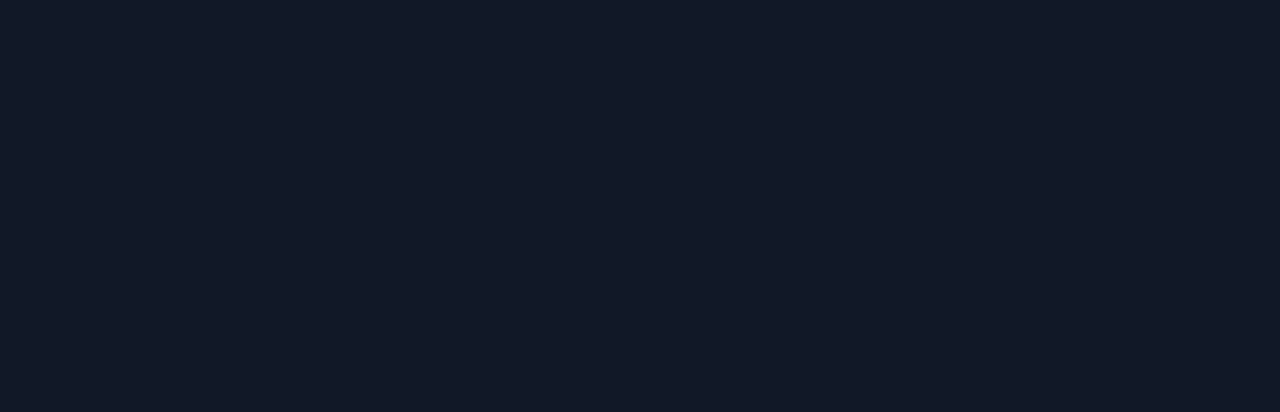
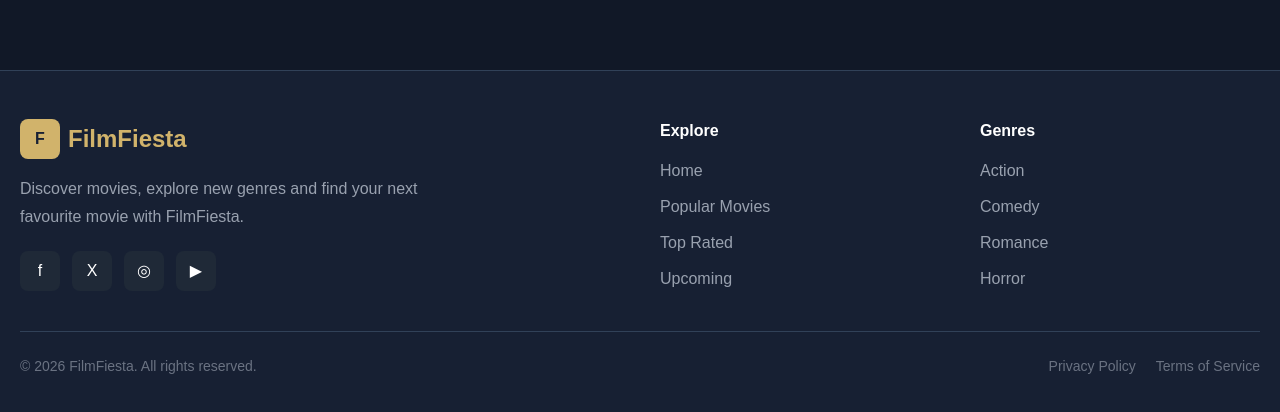
Before and after one commit to palak271105/film-fiesta, a React (Vite) app: page / in a window 1280 px wide. Shown: the part 2762-3174 px from the top of the page. Before the commit the page ends 2736 px from the top, so only its background shows below. Built offline with nearby package versions, Linux system fonts and the light colour scheme.

Commit message:
Footer and genre page added

```diff
--- a/src/App.jsx
+++ b/src/App.jsx
@@ -7,7 +7,7 @@ import Home from "./pages/Home";
 import Popular from "./pages/Popular";
 import Upcoming from "./pages/Upcoming";
 import TopRatedPage from "./pages/TopRatedPage";
-
+import GenrePage from "./pages/GenrePage";
 
 
 function App() {
@@ -37,6 +37,10 @@ function App() {
           element={<Upcoming />}
           />
 
+        <Route
+        path="/genres/:genre"
+        element={<GenrePage />}
+        />
       </Routes>
 
 
--- /dev/null
+++ b/src/components/Footer.jsx
@@ -0,0 +1,199 @@
+function Footer() {
+  return (
+    <footer className="border-t border-slate-700 bg-[#172033] text-white">
+
+      <div className="mx-auto max-w-7xl px-5 py-12">
+
+        <div className="grid gap-10 md:grid-cols-4">
+
+          {/* Brand */}
+          <div className="md:col-span-2">
+
+            <div className="flex items-center gap-2">
+
+              <div className="flex h-10 w-10 items-center justify-center rounded-lg bg-[#d1b36b] font-bold text-[#172033]">
+                F
+              </div>
+
+              <span className="text-2xl font-bold text-[#d1b36b]">
+                FilmFiesta
+              </span>
+
+            </div>
+
+            <p className="mt-4 max-w-md leading-7 text-gray-400">
+              Discover movies, explore new genres and find your
+              next favourite movie with FilmFiesta.
+            </p>
+
+            <div className="mt-5 flex gap-3">
+
+              <a
+                href="#"
+                className="flex h-10 w-10 items-center justify-center rounded-lg bg-[#1f2937] transition hover:bg-[#d1b36b] hover:text-[#172033]"
+              >
+                f
+              </a>
+
+              <a
+                href="#"
+                className="flex h-10 w-10 items-center justify-center rounded-lg bg-[#1f2937] transition hover:bg-[#d1b36b] hover:text-[#172033]"
+              >
+                X
+              </a>
+
+              <a
+                href="#"
+                className="flex h-10 w-10 items-center justify-center rounded-lg bg-[#1f2937] transition hover:bg-[#d1b36b] hover:text-[#172033]"
+              >
+                ◎
+              </a>
+
+              <a
+                href="#"
+                className="flex h-10 w-10 items-center justify-center rounded-lg bg-[#1f2937] transition hover:bg-[#d1b36b] hover:text-[#172033]"
+              >
+                ▶
+              </a>
+
+            </div>
+
+          </div>
+
+
+          {/* Explore */}
+          <div>
+
+            <h3 className="font-bold text-white">
+              Explore
+            </h3>
+
+            <ul className="mt-4 space-y-3 text-gray-400">
+
+              <li>
+                <a
+                  href="/"
+                  className="transition hover:text-[#d1b36b]"
+                >
+                  Home
+                </a>
+              </li>
+
+              <li>
+                <a
+                  href="/popular"
+                  className="transition hover:text-[#d1b36b]"
+                >
+                  Popular Movies
+                </a>
+              </li>
+
+              <li>
+                <a
+                  href="/top-rated"
+                  className="transition hover:text-[#d1b36b]"
+                >
+                  Top Rated
+                </a>
+              </li>
+
+              <li>
+                <a
+                  href="/upcoming"
+                  className="transition hover:text-[#d1b36b]"
+                >
+                  Upcoming
+                </a>
+              </li>
+
+            </ul>
+
+          </div>
+
+
+          {/* Genres */}
+          <div>
+
+            <h3 className="font-bold text-white">
+              Genres
+            </h3>
+
+            <ul className="mt-4 space-y-3 text-gray-400">
+
+              <li>
+                <a
+                  href="/genres/action"
+                  className="transition hover:text-[#d1b36b]"
+                >
+                  Action
+                </a>
+              </li>
+
+              <li>
+                <a
+                  href="/genres/comedy"
+                  className="transition hover:text-[#d1b36b]"
+                >
+                  Comedy
+                </a>
+              </li>
+
+              <li>
+                <a
+                  href="/genres/romance"
+                  className="transition hover:text-[#d1b36b]"
+                >
+                  Romance
+                </a>
+              </li>
+
+              <li>
+                <a
+                  href="/genres/horror"
+                  className="transition hover:text-[#d1b36b]"
+                >
+                  Horror
+                </a>
+              </li>
+
+            </ul>
+
+          </div>
+
+        </div>
+
+
+        {/* Bottom */}
+        <div className="mt-10 flex flex-col gap-3 border-t border-slate-700 pt-6 text-sm text-gray-500 sm:flex-row sm:items-center sm:justify-between">
+
+          <p>
+            © 2026 FilmFiesta. All rights reserved.
+          </p>
+
+          <div className="flex gap-5">
+
+            <a
+              href="#"
+              className="transition hover:text-[#d1b36b]"
+            >
+              Privacy Policy
+            </a>
+
+            <a
+              href="#"
+              className="transition hover:text-[#d1b36b]"
+            >
+              Terms of Service
+            </a>
+
+          </div>
+
+        </div>
+
+      </div>
+
+    </footer>
+  );
+}
+
+export default Footer;
--- /dev/null
+++ b/src/pages/GenrePage.jsx
@@ -0,0 +1,73 @@
+import MovieCard from "../components/MovieCard";
+import { movies } from "../data/movie";
+import { useParams } from "react-router-dom";
+
+function GenrePage() {
+
+  const { genre } = useParams();
+
+  const genreMovies = movies.filter(
+    (movie) =>
+      movie.genre.toLowerCase() === genre.toLowerCase()
+  );
+
+  const genreName =
+    genre.charAt(0).toUpperCase() + genre.slice(1);
+
+  return (
+    <main className="min-h-screen bg-[#111827] px-5 py-12">
+
+      <div className="mx-auto max-w-7xl">
+
+        <p className="text-xs font-bold tracking-[3px] text-[#d1b36b]">
+          FILMFiesta
+        </p>
+
+        <h1 className="mt-2 text-3xl font-bold text-white">
+          {genreName} Movies
+        </h1>
+
+        <p className="mt-3 text-gray-400">
+          Explore the best {genreName.toLowerCase()} movies.
+        </p>
+
+        {genreMovies.length > 0 ? (
+
+          <div className="mt-10 grid grid-cols-2 gap-5 sm:grid-cols-3 md:grid-cols-4 lg:grid-cols-5">
+
+            {genreMovies.map((movie) => (
+              <MovieCard
+                key={movie.id}
+                movie={movie}
+              />
+            ))}
+
+          </div>
+
+        ) : (
+
+          <div className="mt-12 rounded-2xl bg-[#1f2937] p-10 text-center">
+
+            <p className="text-4xl">
+              🎬
+            </p>
+
+            <h2 className="mt-4 text-xl font-bold text-white">
+              No movies found
+            </h2>
+
+            <p className="mt-2 text-gray-400">
+              We couldn't find movies in this genre yet.
+            </p>
+
+          </div>
+
+        )}
+
+      </div>
+
+    </main>
+  );
+}
+
+export default GenrePage;
--- a/src/pages/Home.jsx
+++ b/src/pages/Home.jsx
@@ -3,38 +3,34 @@ import MovieRow from "../components/MovieRow";
 import GenreSection from "../components/GenreSection";
 import Recommended from "../components/Recommended";
 import TopRated from "../components/TopRated";
+import Footer from "../components/Footer";
+
 import { movies } from "../data/movie";
 
 function Home() {
-
   return (
-    <main>
-
-      {/* Hero */}
+    <>
       <Hero />
 
-
-      {/* Popular Movies */}
       <MovieRow
         title="Popular Movies"
         movies={movies}
       />
 
+      <main className="mx-auto max-w-7xl px-5 py-12">
 
-      {/* Genres */}
-      <GenreSection />
+        <GenreSection />
 
+        <Recommended
+          movies={movies}
+        />
 
-      {/* Recommended */}
-      <Recommended
-        movies={movies}
-      />
+        <TopRated />
 
+      </main>
 
-      {/* Top Rated */}
-      <TopRated />
-
-    </main>
+      <Footer />
+    </>
   );
 }
 
```
